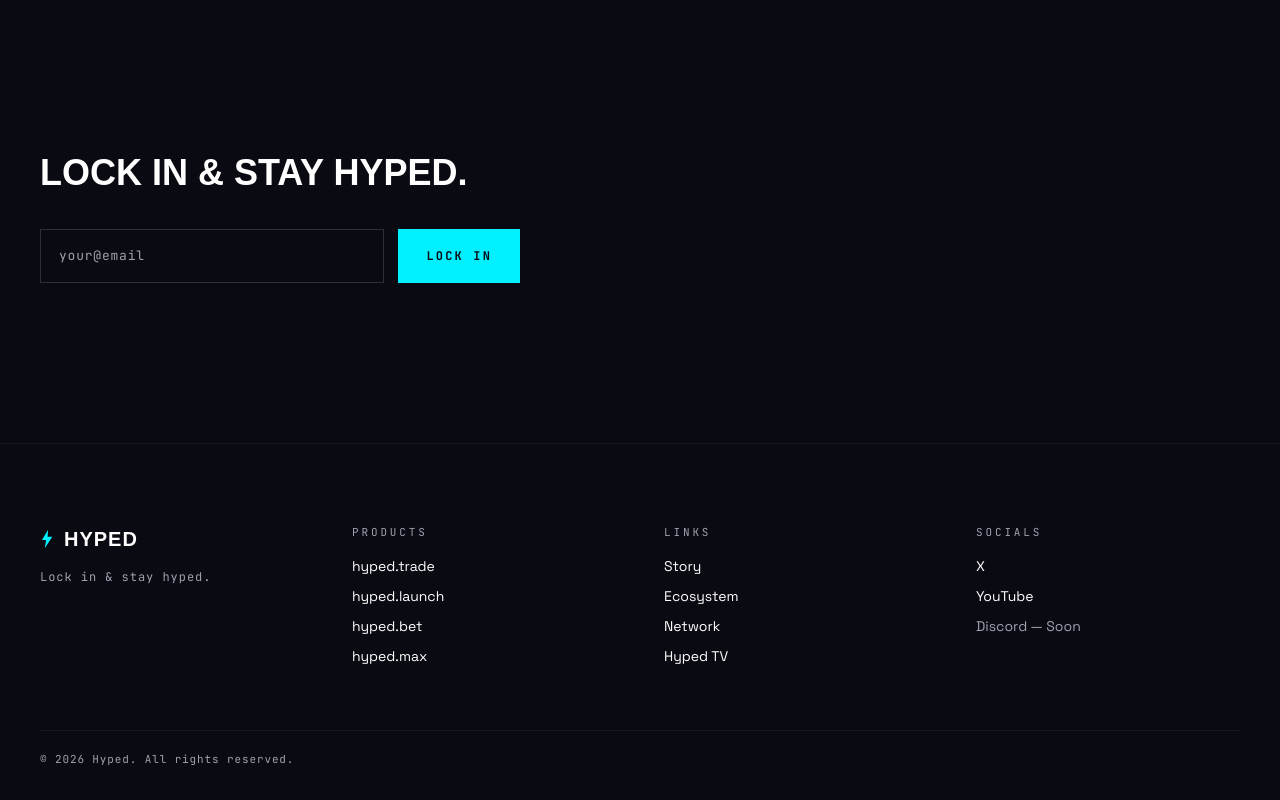
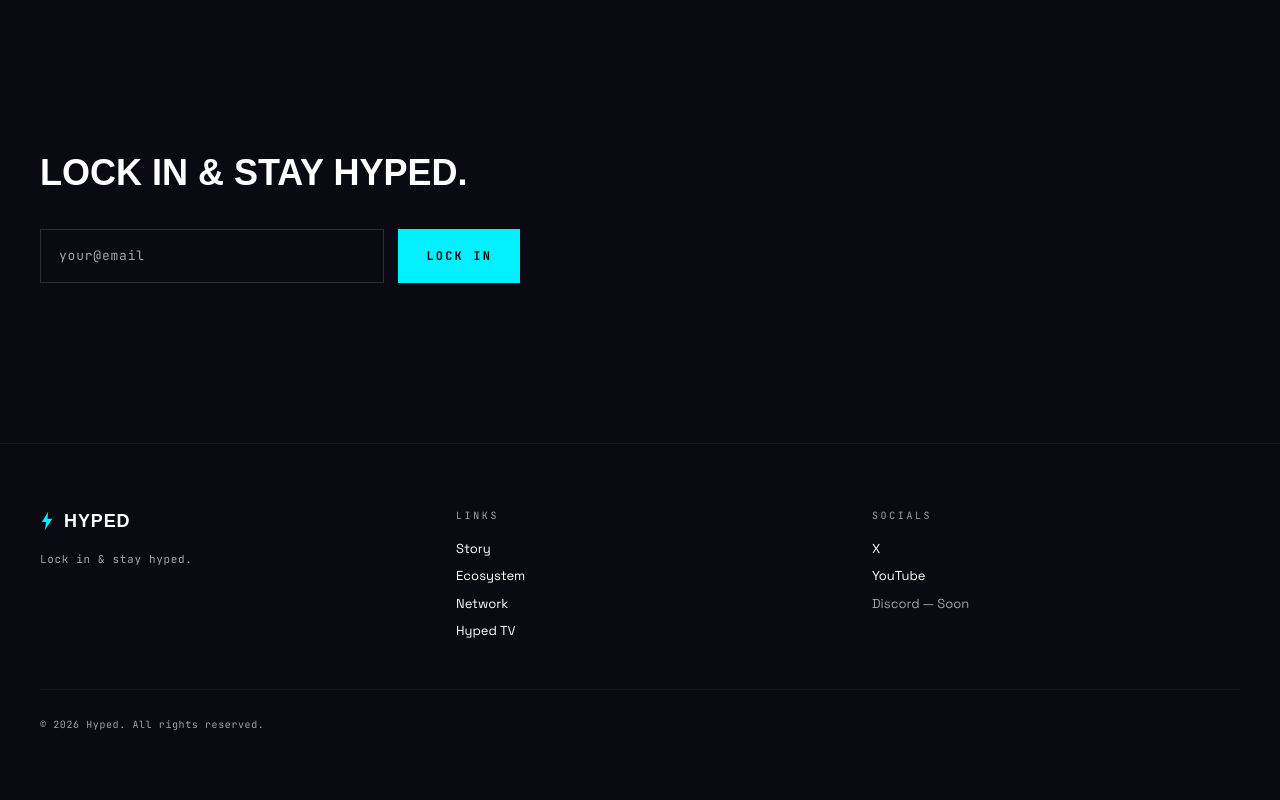
Before and after one commit to SkewCodes/HYPED, a Next.js app: page / in a window 1280 px wide. Shown: the part 1644-2444 px from the top of the page. After the commit the page ends 2411 px from the top, so only its background shows below. Built offline with nearby package versions, Linux system fonts and the light colour scheme; no server answers; a web font is replaced by a local one.

Commit message:
footer: remove products column, clean 3-column layout (brand, links, socials)
Co-authored-by: Cursor <cursoragent@cursor.com>

```diff
--- a/src/components/Footer.tsx
+++ b/src/components/Footer.tsx
@@ -4,49 +4,31 @@ import { Bolt } from "./Bolt";
 export function Footer() {
   return (
     <footer
-      className="px-6 pb-8 pt-16 md:px-10 md:pt-20"
+      className="px-6 pb-8 pt-14 md:px-10 md:pt-16"
       style={{ borderTop: "1px solid rgba(255,255,255,.06)" }}
     >
       <div className="mx-auto max-w-[1200px]">
-        <div className="grid gap-10 sm:grid-cols-2 md:grid-cols-4 md:gap-12">
+        <div className="grid gap-10 sm:grid-cols-3 md:gap-12">
           {/* Brand */}
           <div>
             <a href="/" className="inline-flex items-center gap-2.5">
               <Bolt width={14} height={20} />
-              <span className="font-display text-[20px] font-[800] tracking-[.05em]">HYPED</span>
+              <span className="font-display text-[18px] font-[800] tracking-[.05em]">HYPED</span>
             </a>
-            <p className="mt-3 font-mono text-[12px] tracking-[.08em] text-hyped-muted">
+            <p className="mt-3 font-mono text-[11px] tracking-[.06em] text-hyped-muted">
               {site.anchor}
             </p>
           </div>
 
-          {/* Products */}
-          <div>
-            <h4 className="mb-4 font-mono text-[11px] tracking-[.26em] text-hyped-muted">PRODUCTS</h4>
-            <div className="flex flex-col gap-2.5">
-              {site.footer.products.map((link) => (
-                <a
-                  key={link.label}
-                  href={link.href}
-                  target={link.href.startsWith("http") ? "_blank" : undefined}
-                  rel={link.href.startsWith("http") ? "noopener noreferrer" : undefined}
-                  className="text-sm text-hyped-white transition-colors hover:text-[var(--accent)]"
-                >
-                  {link.label}
-                </a>
-              ))}
-            </div>
-          </div>
-
           {/* Links */}
           <div>
-            <h4 className="mb-4 font-mono text-[11px] tracking-[.26em] text-hyped-muted">LINKS</h4>
-            <div className="flex flex-col gap-2.5">
+            <h4 className="mb-4 font-mono text-[10px] tracking-[.26em] text-hyped-muted">LINKS</h4>
+            <div className="flex flex-col gap-2">
               {site.footer.links.map((link) => (
                 <a
                   key={link.label}
                   href={link.href}
-                  className="text-sm text-hyped-white transition-colors hover:text-[var(--accent)]"
+                  className="text-[13px] text-hyped-white transition-colors hover:text-[var(--accent)]"
                 >
                   {link.label}
                 </a>
@@ -56,8 +38,8 @@ export function Footer() {
 
           {/* Socials */}
           <div>
-            <h4 className="mb-4 font-mono text-[11px] tracking-[.26em] text-hyped-muted">SOCIALS</h4>
-            <div className="flex flex-col gap-2.5">
+            <h4 className="mb-4 font-mono text-[10px] tracking-[.26em] text-hyped-muted">SOCIALS</h4>
+            <div className="flex flex-col gap-2">
               {site.footer.socials.map((link) => (
                 link.href ? (
                   <a
@@ -65,12 +47,12 @@ export function Footer() {
                     href={link.href}
                     target="_blank"
                     rel="noopener noreferrer"
-                    className="text-sm text-hyped-white transition-colors hover:text-[var(--accent)]"
+                    className="text-[13px] text-hyped-white transition-colors hover:text-[var(--accent)]"
                   >
                     {link.label}
                   </a>
                 ) : (
-                  <span key={link.label} className="text-sm text-hyped-muted">
+                  <span key={link.label} className="text-[13px] text-hyped-muted">
                     {link.label}
                   </span>
                 )
@@ -81,10 +63,10 @@ export function Footer() {
 
         {/* Bottom bar */}
         <div
-          className="mt-12 flex flex-wrap justify-between gap-4 pt-5 md:mt-16"
+          className="mt-10 pt-5 md:mt-12"
           style={{ borderTop: "1px solid rgba(255,255,255,.06)" }}
         >
-          <span className="font-mono text-[11px] tracking-[.08em] text-hyped-muted">{site.footer.legal}</span>
+          <span className="font-mono text-[10px] tracking-[.06em] text-hyped-muted">{site.footer.legal}</span>
         </div>
       </div>
     </footer>
--- a/src/content/site.ts
+++ b/src/content/site.ts
@@ -17,12 +17,6 @@ export const site = {
     cta: { label: "LOCK IN", href: "/#waitlist" },
   },
   footer: {
-    products: [
-      { label: "hyped.trade", href: "https://hyped.trade" },
-      { label: "hyped.launch", href: "#waitlist" },
-      { label: "hyped.bet", href: "#waitlist" },
-      { label: "hyped.max", href: "#waitlist" },
-    ],
     links: [
       { label: "Story", href: "/story" },
       { label: "Ecosystem", href: "/products" },
```
